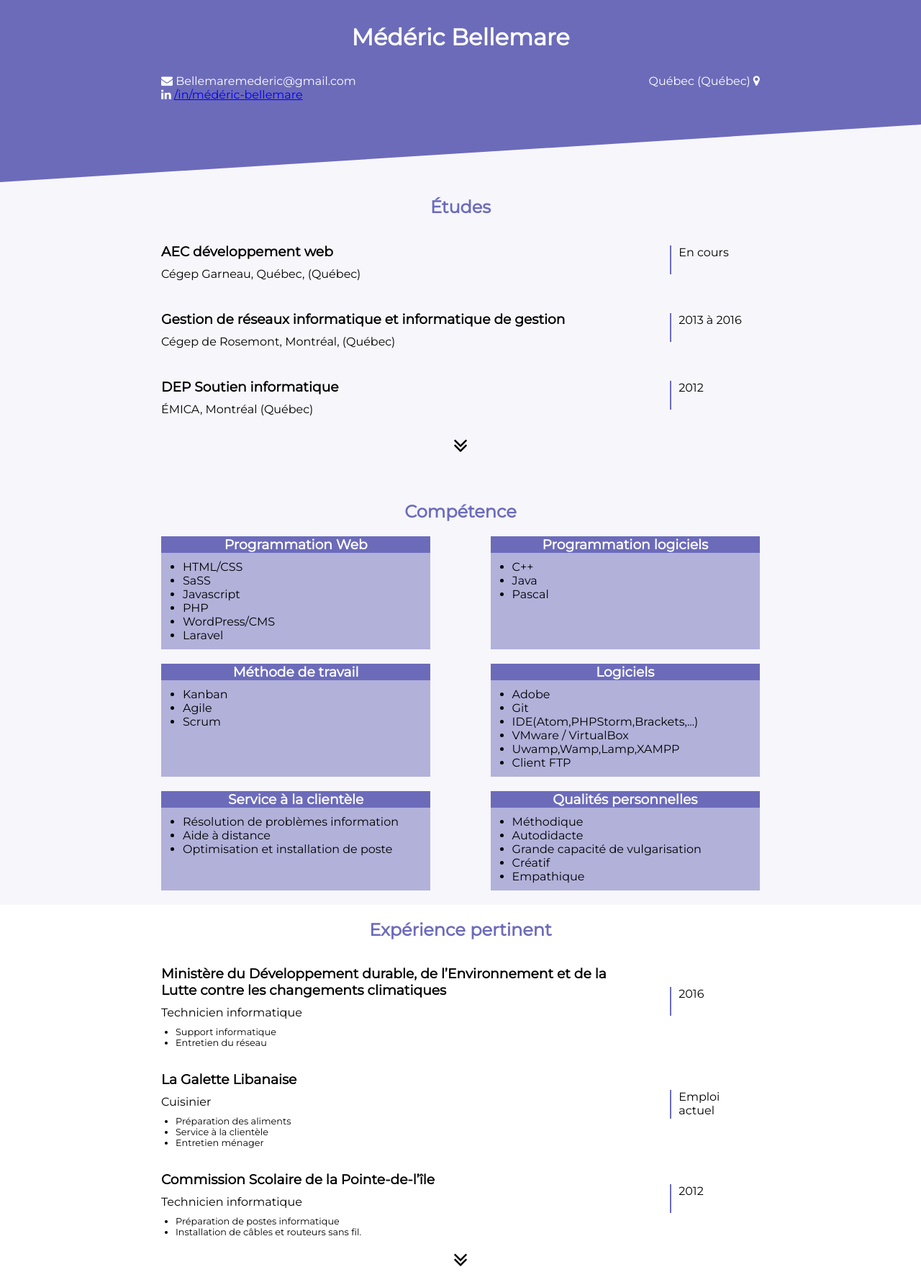
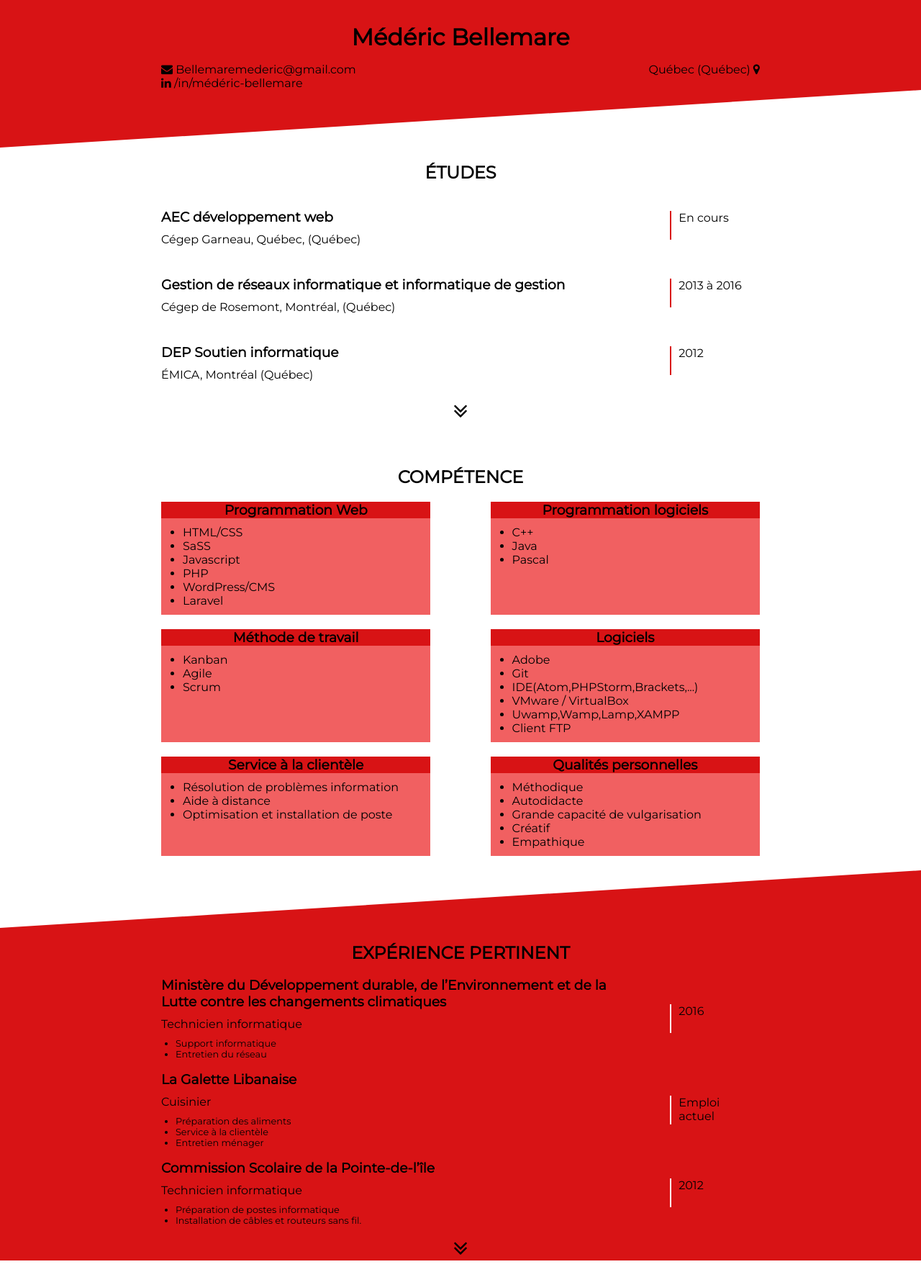
Before and after one commit to BellemareMederic/CV, a PHP site: page / in a window 1280 px wide. Shown: the whole page at 72% size. Run offline with PHP 8.4, Linux system fonts and the light colour scheme; some libraries are stand-ins or nearby versions.

Commit message:
je suis plus sur des couleur que je veux utiliser dammit

```diff
--- a/css/style.css
+++ b/css/style.css
@@ -2341,6 +2341,13 @@ ul {
   margin: 0;
   padding: 0; }
 
+a {
+  text-decoration: none;
+  color: black;
+  cursor: hand; }
+  a:hover {
+    color: green; }
+
 .container {
   overflow-x: hidden;
   max-width: 90vw;
@@ -2355,8 +2362,8 @@ ul {
       max-width: 65vw; } }
 
 section .titreSection {
-  color: #6c6bba;
-  text-align: center; }
+  text-align: center;
+  text-transform: uppercase; }
 
 .more {
   display: block;
@@ -2392,7 +2399,7 @@ section .titreSection {
     flex-shrink: 0;
     display: none;
     height: 40px;
-    border-left: 2px solid #6c6bba;
+    border-left: 2px solid #d81315;
     width: 10%; }
     .entry .date p {
       margin: 0 5px; }
@@ -2410,7 +2417,7 @@ section .titreSection {
     left: 0;
     content: "";
     width: 100vw;
-    border-bottom: 2px #f6f6fb solid; }
+    border-bottom: 2px #f9bebe solid; }
     @media (min-width: 576px) {
       .entry::after {
         display: none; } }
@@ -2420,7 +2427,8 @@ section .titreSection {
     width: 100%;
     margin: 0;
     padding: 0;
-    color: #000 !important; }
+    color: #000 !important;
+    background-color: #fff !important; }
 
   h1, h2, h3, h4, h5, h6, ul, li {
     margin: 0;
@@ -2432,14 +2440,17 @@ section .titreSection {
   .page-jmp {
     page-break-before: always; } }
 header {
-  background-color: #6c6bba;
-  color: white; }
+  background-color: #d81315;
+  color: #000; }
   header .infoGeneral {
-    padding: 4vh 0;
+    padding: 2vh 0;
     display: flex;
     flex-wrap: wrap;
     flex-direction: row;
     justify-content: space-between; }
+    @media (min-width: 768px) {
+      header .infoGeneral {
+        padding: 2vh 0 0; } }
   header ul {
     list-style: none;
     margin: 0;
@@ -2453,8 +2464,11 @@ h1 {
 
 #etudes {
   position: relative;
-  background-color: #f6f6fb; }
-  @media (min-width: 768px) {
+  background-color: white;
+  color: #000; }
+  #etudes .titreSection {
+    color: #000; }
+  @media (min-width: 576px) {
     #etudes {
       padding: 5vh 0 2vh; }
       #etudes .triangle {
@@ -2468,7 +2482,7 @@ h1 {
         top: 0;
         left: 0;
         border-width: 0 0 5vh 100vw;
-        border-color: transparent transparent transparent #6c6bba; } }
+        border-color: transparent transparent transparent #d81315; } }
   @media (min-width: 992px) {
     #etudes {
       padding: 10vh 0 5vh; }
@@ -2483,10 +2497,23 @@ h1 {
         top: 0;
         left: 0;
         border-width: 0 0 10vh 100vw;
-        border-color: transparent transparent transparent #6c6bba; } }
+        border-color: transparent transparent transparent #d81315; } }
+
+#experience {
+  background-color: #d81315;
+  color: #000; }
+  @media (min-width: 768px) {
+    #experience h3 {
+      margin: 0; } }
+  #experience .date {
+    border-left: 2px solid white; }
 
 #competance {
-  background-color: #f6f6fb; }
+  position: relative;
+  background-color: white;
+  padding: 0 0 10vh 0; }
+  #competance .titreSection {
+    color: #000; }
   #competance .flex {
     display: flex;
     justify-content: space-between;
@@ -2495,19 +2522,45 @@ h1 {
   #competance .card {
     width: 100%;
     margin-bottom: 20px;
-    background-color: #b1b1da; }
+    background-color: #f16061; }
     @media (min-width: 768px) {
       #competance .card {
         width: 45%; } }
     #competance .card h3 {
-      background-color: #6c6bba;
-      color: white;
+      background-color: #d81315;
+      color: #000;
       padding: 0;
       margin: 0;
       text-align: center; }
     #competance .card ul {
       padding: 10px 30px;
       list-style-type: disc;
-      color: black; }
+      color: #000; }
+  @media (min-width: 576px) {
+    #competance .triangle {
+      /*Par Médéric Bellemare*/
+      /*ne pas oublier de mettre le parent du triangle
+      en position relative*/
+      position: absolute;
+      width: 0;
+      height: 0;
+      border-style: solid;
+      bottom: 0;
+      right: 0;
+      border-width: 0 0 5vh 100vw;
+      border-color: transparent transparent #d81315 transparent; } }
+  @media (min-width: 992px) {
+    #competance .triangle {
+      /*Par Médéric Bellemare*/
+      /*ne pas oublier de mettre le parent du triangle
+      en position relative*/
+      position: absolute;
+      width: 0;
+      height: 0;
+      border-style: solid;
+      bottom: 0;
+      right: 0;
+      border-width: 0 0 10vh 100vw;
+      border-color: transparent transparent #d81315 transparent; } }
 
 /*# sourceMappingURL=style.css.map */
--- a/includes/header.inc.php
+++ b/includes/header.inc.php
@@ -14,11 +14,11 @@
     <h1>Médéric Bellemare</h1>
     <div class="infoGeneral">
       <ul>
-        <li><span class="fa fa-envelope"></span> Bellemaremederic@gmail.com</li>
+        <li><span class="fa fa-envelope"></span> <a href="mailto:Bellemaremederic@gmail.com">Bellemaremederic@gmail.com</a></li>
         <li><span class="fa fa-linkedin"></span> <a href="https://www.linkedin.com/in/m%C3%A9d%C3%A9ric-bellemare">/in/médéric-bellemare</a></li>
       </ul>
       <ul>
-        <li>Québec (Québec) <span class="fa fa-map-marker"></span></li>
+        <li><a href="https://www.google.ca/maps/dir/46.7833354,-71.2488814//@46.7833232,-71.2499742,18z/data=!4m2!4m1!3e3" target="_blank">Québec (Québec) </a><span class="fa fa-map-marker"></span></li>
       </ul>
     </div>
   </div>
--- a/includes/section/competance.section.php
+++ b/includes/section/competance.section.php
@@ -9,6 +9,7 @@
  */
 ?>
 <section id="competance" class="page-jmp">
+    <div class="triangle"></div>
   <div class="container">
     <h2 class="titreSection">Compétence</h2>
     <div class="flex">
--- a/includes/section/experience.section.php
+++ b/includes/section/experience.section.php
@@ -8,7 +8,7 @@
  * Time: 07:20 PM
  */
 ?>
-<section id="experience" class="page-jmp">
+<section id="experience" class="">
   <div class="container">
     <h2 class="titreSection">Expérience pertinent</h2>
     <ul>
--- a/sass/_competence.scss
+++ b/sass/_competence.scss
@@ -1,10 +1,16 @@
 #competance{
+  position: relative;
   background-color: $deuxiemeCouleur;
+  padding:0 0 10vh 0;
+  .titreSection{
+    color:$textDeuxiemeCouleur;
+  }
   .flex{
     display: flex;
     justify-content: space-between;
     flex-wrap: wrap;
     align-content: stretch;
+
   }
   .card{
     width: 100%;
@@ -15,7 +21,7 @@
     }
     h3{
       background-color: $premiereCouleur;
-      color:lighten($premiereCouleur, 90%);
+      color:$textPremierCouleur;
       padding:0;
       margin:0;
       text-align: center;
@@ -23,7 +29,15 @@
     ul{
       padding: 10px 30px;
       list-style-type: disc;
-      color:black;
+      color:$textDeuxiemeCouleur;
+    }
+  }
+  .triangle{
+    @include small{
+      @include triangle('bottom-right',$premiereCouleur,5vh);
+    }
+    @include desktop{
+      @include triangle('bottom-right',$premiereCouleur,10vh);
     }
   }
 }
--- a/sass/_etudes.scss
+++ b/sass/_etudes.scss
@@ -1,7 +1,11 @@
 #etudes{
   position: relative;
   background-color: $deuxiemeCouleur;
-  @include tablet{
+  color:$textDeuxiemeCouleur;
+  .titreSection{
+    color:$textDeuxiemeCouleur;
+  }
+  @include small{
     padding:5vh 0 2vh;
     .triangle{
       @include triangle("top-left",$premiereCouleur,5vh,100vw);
--- a/sass/_experience.scss
+++ b/sass/_experience.scss
@@ -1,3 +1,12 @@
 #experience{
-
+  background-color: $premiereCouleur;
+  color:$textPremierCouleur;
+  h3{
+    @include tablet{
+      margin:0;
+    }
+  }
+  .date{
+    border-left: 2px solid $deuxiemeCouleur;
+  }
 }
--- a/sass/_general.scss
+++ b/sass/_general.scss
@@ -13,6 +13,15 @@ ul{
   list-style: none;
   margin:0;
   padding: 0;
+}
+
+a{
+  text-decoration: none;
+  color:black;
+  cursor: hand;
+  &:hover{
+    color:green;
+  }
 }
 
 .container{
@@ -31,8 +40,8 @@ ul{
 }
 section{
   .titreSection{
-    color:$premiereCouleur;
     text-align: center;
+    text-transform: uppercase;
   }
 
 
@@ -110,6 +119,7 @@ section{
     margin:0;
     padding:0;
     color:#000 !important;
+    background-color:#fff !important;
   }
   h1,h2,h3,h4,h5,h6,ul,li{
     margin:0;
--- a/sass/_header.scss
+++ b/sass/_header.scss
@@ -1,12 +1,15 @@
 header{
   background-color: $premiereCouleur;
-  color:white;
+  color:$textPremierCouleur;
   .infoGeneral{
-    padding:4vh 0;
+    padding:2vh 0;
     display: flex;
     flex-wrap: wrap;
     flex-direction: row;
     justify-content: space-between;
+    @include tablet{
+      padding:2vh 0 0;
+    }
   }
   ul{
     list-style: none;
--- a/sass/_variable.scss
+++ b/sass/_variable.scss
@@ -1,7 +1,20 @@
 /*Couleur du site*/
-$premiereCouleur : #6c6bba !default;
-$deuxiemeCouleur : lighten($premiereCouleur, 40%) !default;
+$premiereCouleur : #d81315 !default;
+$deuxiemeCouleur : lighten($premiereCouleur, 100%) !default;
+$textPremierCouleur: #fff !default;
+$textDeuxiemeCouleur:#000 !default;
 
+@if(lightness($premiereCouleur)<40) {
+  $textPremierCouleur: #fff;
+}@else {
+  $textPremierCouleur:#000;
+}
+
+@if(lightness($deuxiemeCouleur)<40) {
+  $textDeuxiemeCouleur: #fff;
+}@else {
+  $textDeuxiemeCouleur:#000;
+}
 
 /*Largeur des container selon le breakpoint*/
 $containerSizeDesktop:65vw !default;
```
Also changed, not shown: 1 other file.
